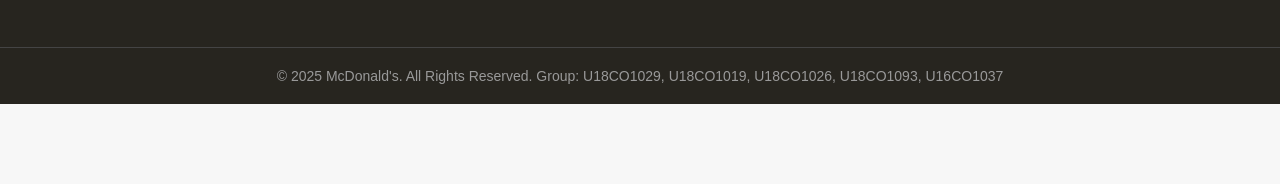
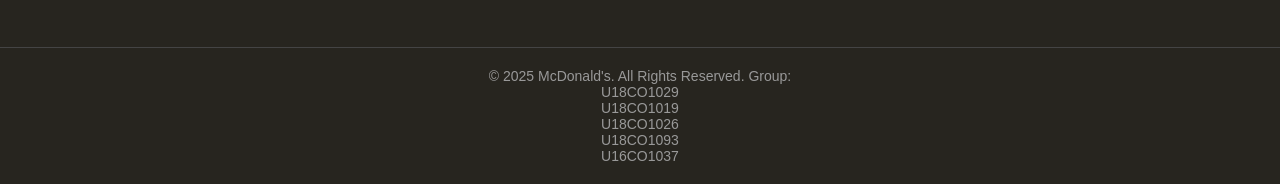
Before and after one commit to khaleeash/COEN-554, a plain HTML site: page index.html in a window 1280 px wide. Shown: the part 2289-2473 px from the top of the page. Before the commit the page ends 2393 px from the top, so only its background shows below. Drawn offline with Linux system fonts and the light colour scheme.

Commit message:
Update index.html

```diff
--- a/index.html
+++ b/index.html
@@ -651,7 +651,7 @@
         </div>
 
         <div class="copyright">
-            <p>© 2025 McDonald's. All Rights Reserved. Group: U18CO1029, U18CO1019, U18CO1026, U18CO1093, U16CO1037</p>
+            <p>© 2025 McDonald's. All Rights Reserved. Group:<ol> <li>U18CO1029</li> <li>U18CO1019</li> <li>U18CO1026</li> <li>U18CO1093</li> <li>U16CO1037</li></ol></p>
         </div>
     </footer>
 
```
